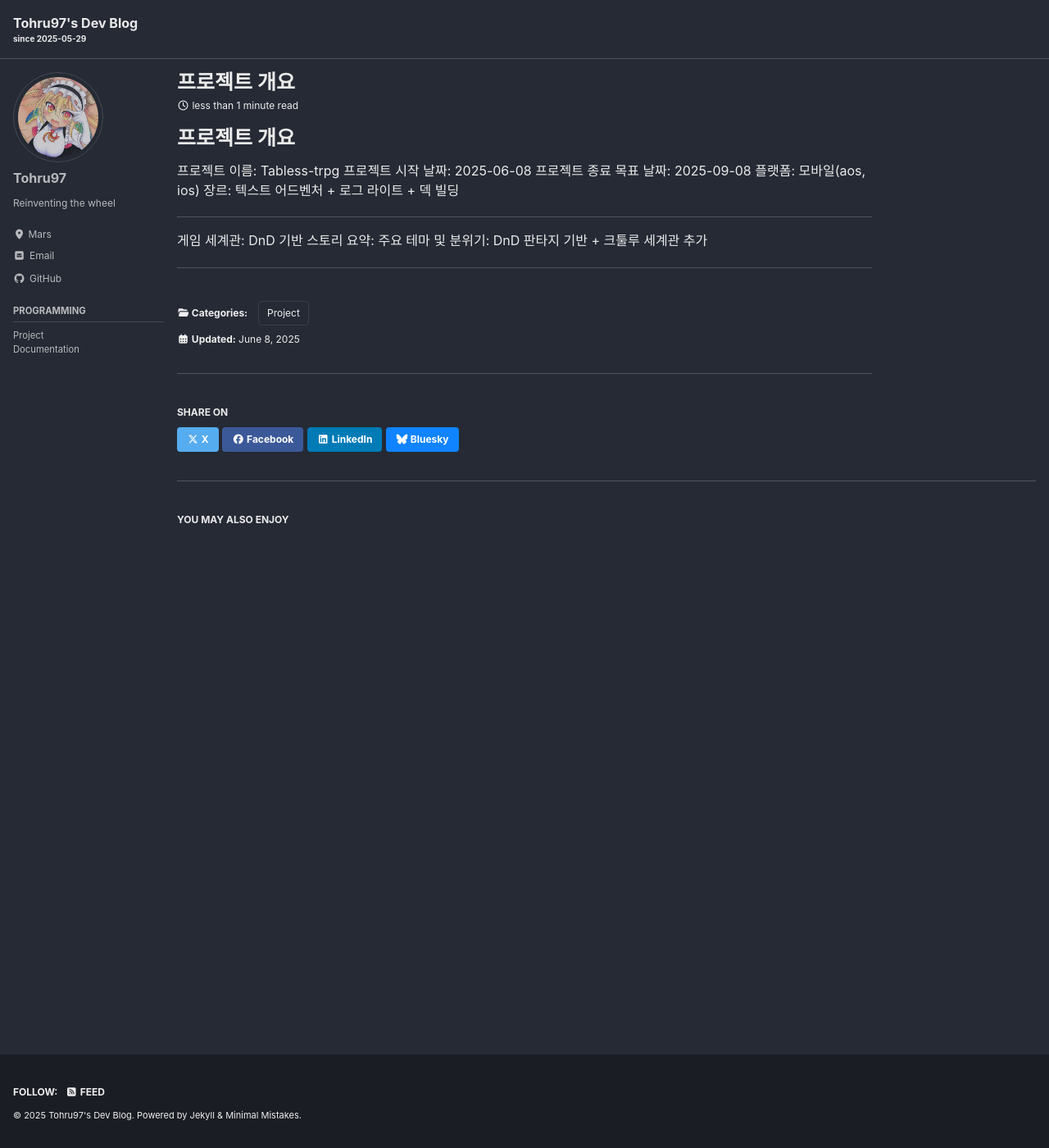
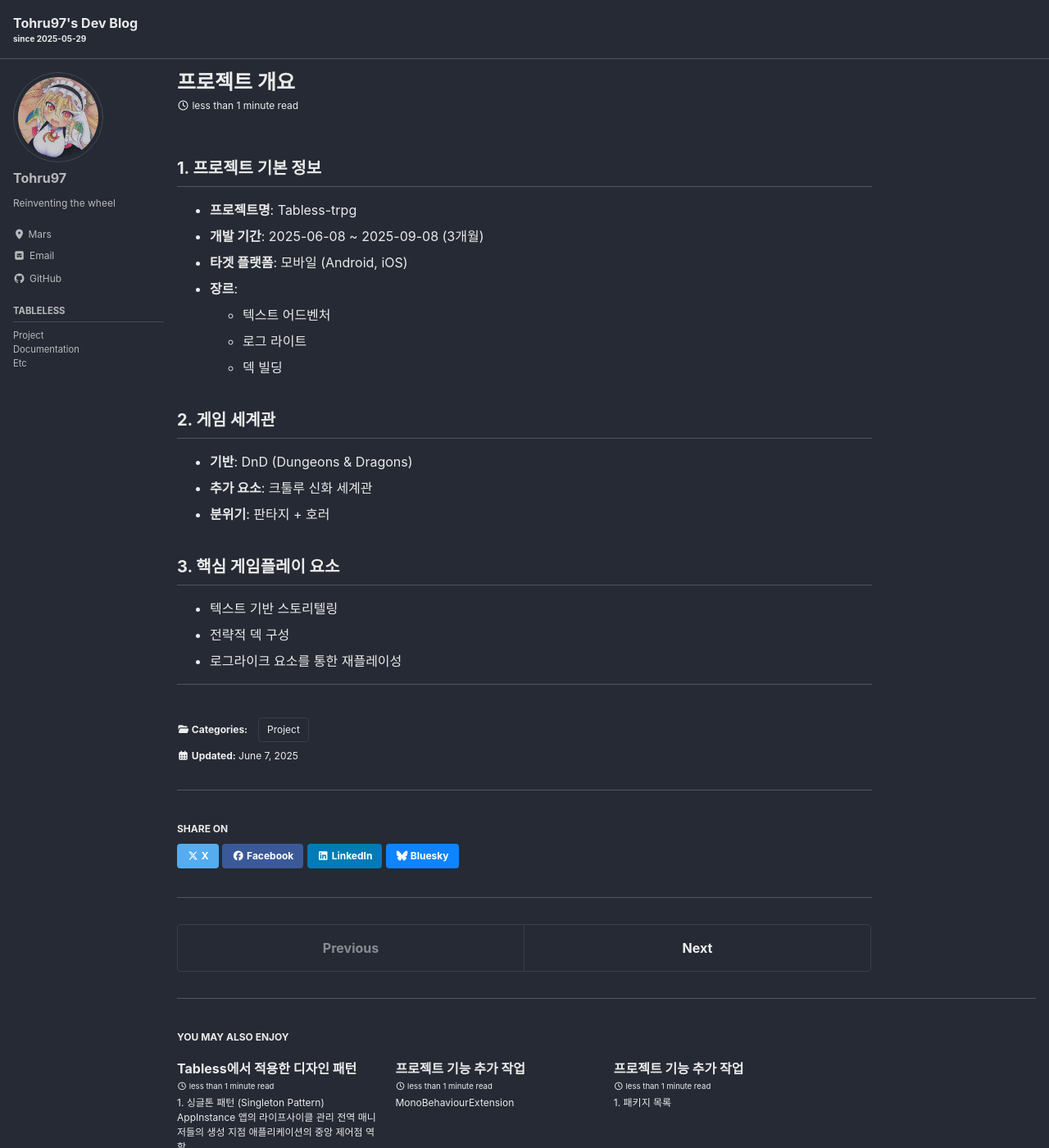
Before and after one commit to Tohru97/Tohru97.github.io, a Jekyll site: the page built from _posts/2025-06-07-ProjectOverview.md, in a window 1280 px wide and 1400 px high. Shown: the whole window at 82% size. Built offline with Jekyll 4.4.1, drawn with Linux system fonts in a browser that asks for light colours; cached includes are drawn as plain includes.

Commit message:
20250615

```diff
--- a/_data/navigation.yml
+++ b/_data/navigation.yml
@@ -12,9 +12,11 @@ main:
   #   url: /sitemap/
 
 category:
-  - title: "Programming"
+  - title: "Tableless"
     children:
       - title: "Project"
         url: "/project"
       - title: "Documentation"
         url:  "/documentation"
+      - title: "Etc"
+        url: "/etc"
--- /dev/null
+++ b/_posts/2025-06-07-ProjectOverview.md
@@ -0,0 +1,26 @@
+---
+title: "프로젝트 개요"
+categories:
+  - Project
+---
+
+## 1. 프로젝트 기본 정보
+- **프로젝트명**: Tabless-trpg
+- **개발 기간**: 2025-06-08 ~ 2025-09-08 (3개월)
+- **타겟 플랫폼**: 모바일 (Android, iOS)
+- **장르**:
+  - 텍스트 어드벤처
+  - 로그 라이트
+  - 덱 빌딩
+
+## 2. 게임 세계관
+- **기반**: DnD (Dungeons & Dragons)
+- **추가 요소**: 크툴루 신화 세계관
+- **분위기**: 판타지 + 호러
+
+## 3. 핵심 게임플레이 요소
+- 텍스트 기반 스토리텔링
+- 전략적 덱 구성
+- 로그라이크 요소를 통한 재플레이성
+
+---
--- /dev/null
+++ b/_posts/2025-06-08-250608.md
@@ -0,0 +1,44 @@
+---
+title: "프로젝트 기능 추가 작업"
+categories:
+  - Project
+---
+
+## 1. 패키지 목록
+
+### SelectionUtility
+- 프로젝트 폴더 가시성 개선
+
+### vFolder
+- 프로젝트 폴더 가시성 개선
+
+### vHierachy
+- 프로젝트 폴더 가시성 개선
+
+### Cursor
+- AI IDE를 이용한 생산성 향상
+
+### UniTask
+- 효율적인 비동기 프로그래밍
+
+### AddressableAssets
+- 효율적인 에셋 관리
+
+## 2. 라이브러리 목록
+
+### Unity IAP
+- 결제 시스템 구현
+
+### AdMob
+- 광고 시스템 통합
+
+### Firebase
+- 로그 시스템 구축
+
+## 3. 유틸 클래스 목록
+
+### CSVTool
+- 테이블 데이터 암호화 작업
+
+### MonoBehaviourExtension
+- 유니티 기본 상속 클래스 확장
--- a/_posts/2025-06-08-ProjectOverview.md
+++ /dev/null
@@ -1,21 +0,0 @@
----
-title: "프로젝트 개요"
-categories:
-  - Project
----
-
-# 프로젝트 개요
-
-프로젝트 이름: Tabless-trpg
-프로젝트 시작 날짜: 2025-06-08
-프로젝트 종료 목표 날짜: 2025-09-08
-플랫폼: 모바일(aos, ios)
-장르: 텍스트 어드벤처 + 로그 라이트 + 덱 빌딩
-
----
-
-게임 세계관: DnD 기반
-스토리 요약:
-주요 테마 및 분위기: DnD 판타지 기반 + 크툴루 세계관 추가
-
----
--- /dev/null
+++ b/_posts/2025-06-15-250615.md
@@ -0,0 +1,18 @@
+---
+title: "프로젝트 기능 추가 작업"
+categories:
+  - Project
+---
+
+MonoBehaviourExtension
+
+유니티 기본 클래스인 MonoBehaviour의 사용성을 개선하기 위해 몇가지 추가 기능을 추가한 extension을 개발하고자 함
+
+1. 변수 자동 할당 기능
+>> 게임 오브젝트들을 작업한 이후 변수 할당 과정을 자동으로 진행
+
+2. GetComponent, Find 계열 캐싱
+>> transform, gameObject, rectTransform 등은 유니티 엔진 자체적으로 캐싱이 진행됨
+
+3. 인스턴스 생성시 진행될 기본적인 절차 및 각종 이벤트 선언
+>> init, subscribe, unsubscribe, show, hide, reset
--- /dev/null
+++ b/_posts/2025-06-15-DesignPattern.md
@@ -0,0 +1,31 @@
+---
+title: "Tabless에서 적용한 디자인 패턴"
+categories:
+  - Documentation
+---
+
+## 1. 싱글톤 패턴 (Singleton Pattern)
+- **AppInstance**
+  - 앱의 라이프사이클 관리
+  - 전역 매니저들의 생성 지점
+  - 애플리케이션의 중앙 제어점 역할
+
+## 2. 상태 패턴 (State Pattern)
+- 객체의 상태에 따른 동작을 캡슐화
+- 상태 전이 로직을 명확하게 분리
+- 새로운 상태 추가가 용이한 구조
+
+## 3. 옵저버 패턴 (Observer Pattern)
+- 이벤트 기반 시스템 구현
+- 느슨한 결합을 통한 유연성 확보
+- UI 업데이트 및 이벤트 처리에 활용
+
+## 4. 오브젝트 풀 패턴 (Object Pool Pattern)
+- 메모리 할당 최적화
+- 자주 생성/파괴되는 객체의 재사용
+- 성능 향상을 위한 객체 캐싱
+
+## 5. 퍼사드 패턴 (Facade Pattern)
+- 복잡한 서브시스템을 단순화
+- 인터페이스 통합
+- 클라이언트 코드의 단순화
```
Also changed, not shown: _pages/category-etc.md (added, +9 -0 lines).
